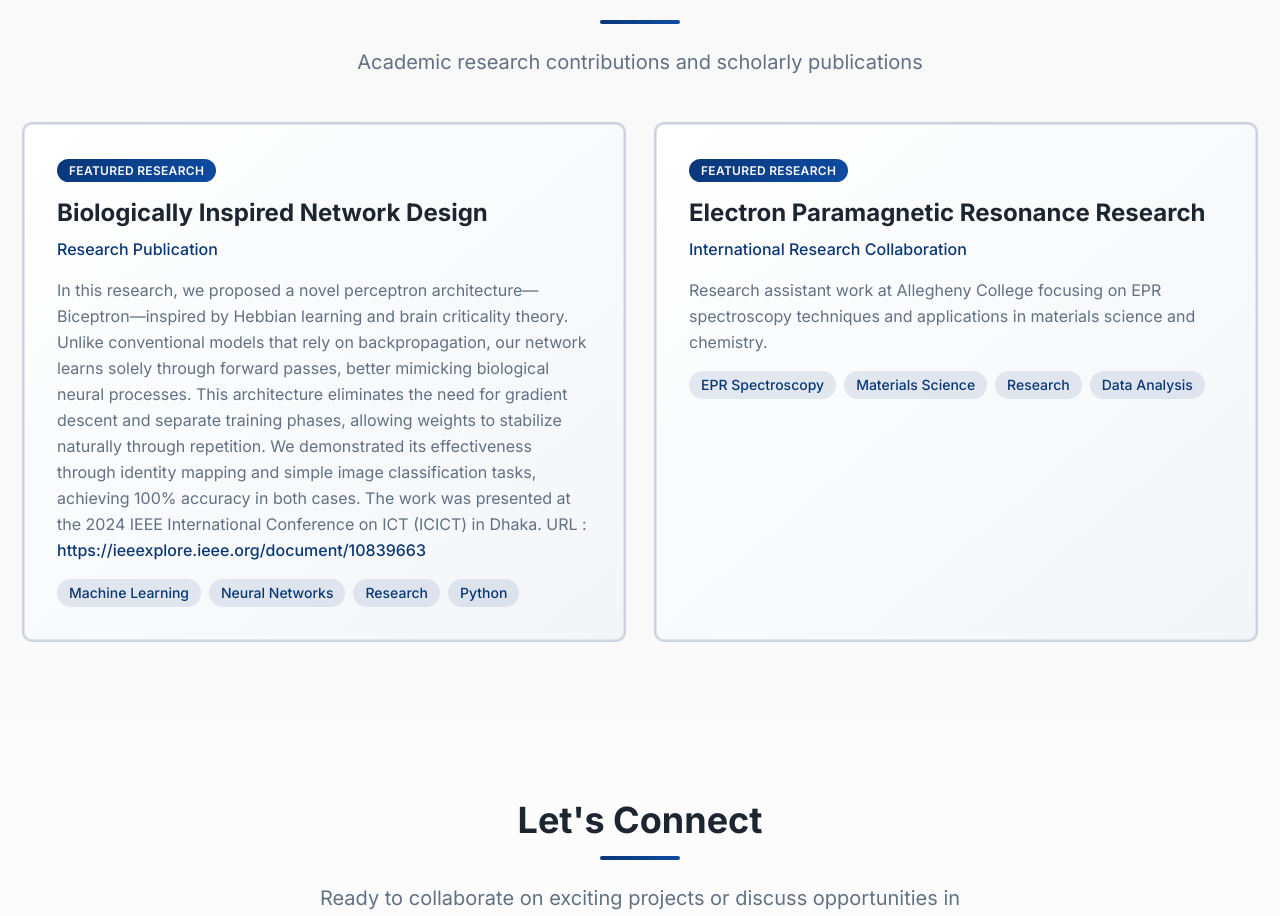
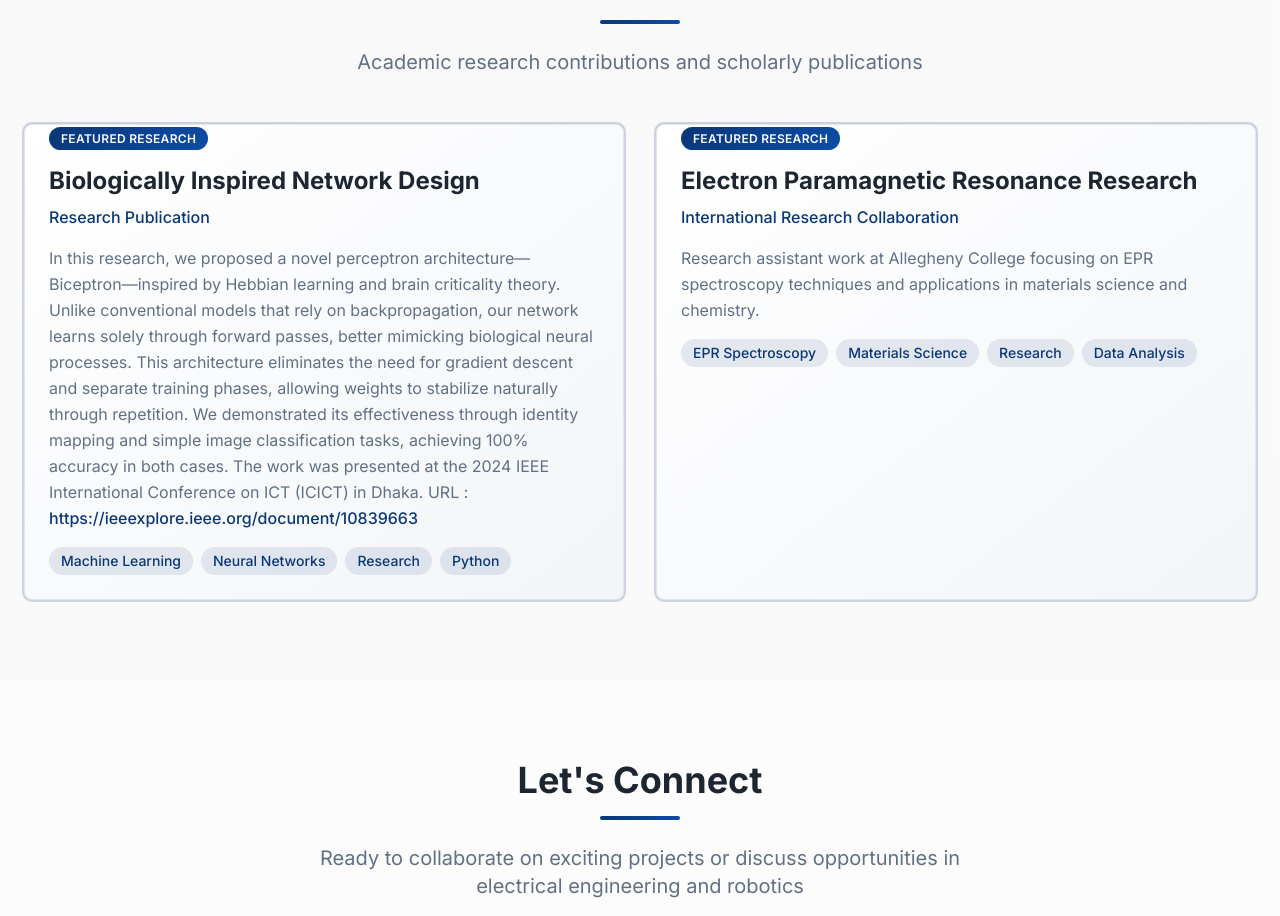
Before and after one commit to Th12mugdho/thm, a React (Vite) app: page / in a window 1280 px wide. Shown: the part 4882-5798 px from the top of the page. Built offline with nearby package versions, Linux system fonts and the light colour scheme.

Commit message:
Remove publication section

```diff
--- a/src/components/PublicationsSection.tsx
+++ b/src/components/PublicationsSection.tsx
@@ -37,7 +37,7 @@ const PublicationsSection = () => {
             <Card key={index} className={`shadow-card hover:shadow-elegant transition-all duration-300 hover:scale-105 ${
               publication.featured ? 'ring-2 ring-primary/20 bg-gradient-to-br from-white to-primary/5' : ''
             }`}>
-              <CardContent className="p-8">
+              <CardContent className="">
                 <div className="space-y-4">
                   {publication.featured && (
                     <span className="bg-gradient-primary text-primary-foreground px-3 py-1 rounded-full text-xs font-semibold uppercase tracking-wide">
```
